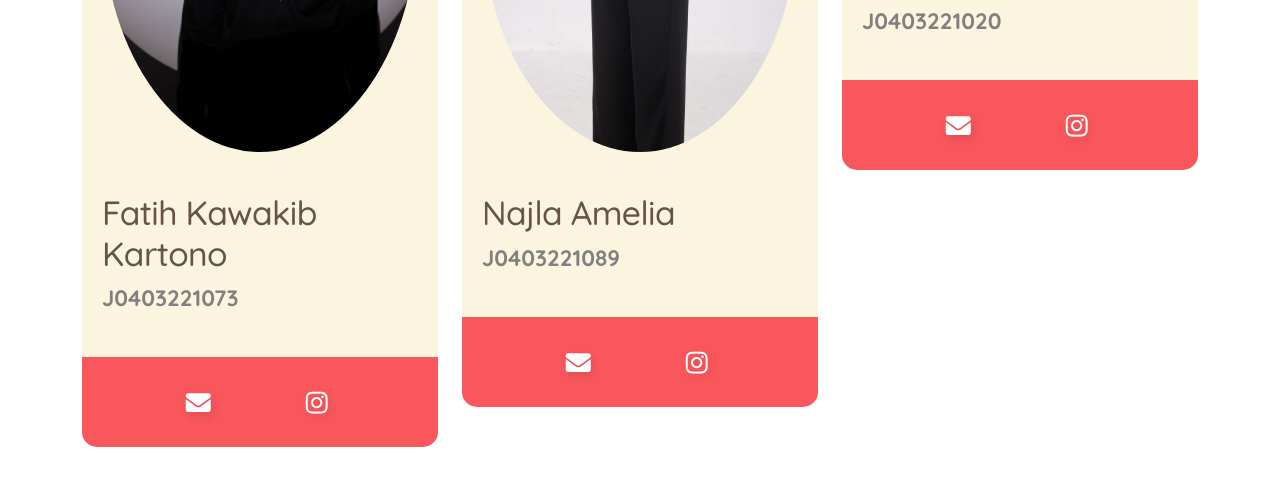
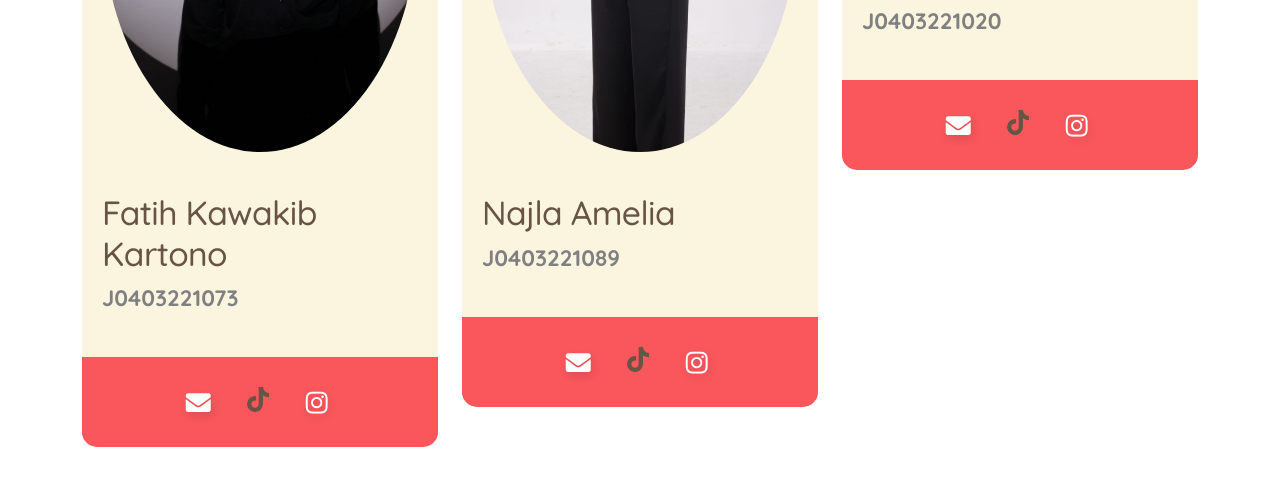
Before and after one commit to FatihKawakib04/BreedPaws-Flask, a Flask app: page /team.html in a window 1280 px wide. Shown: the part 883-1384 px from the top of the page. Run offline with Flask 3, Linux system fonts and the light colour scheme; some libraries are stand-ins or nearby versions.

Commit message:
perubahan plugin.css agar ikon tiktok muncul pada index dan team .html

```diff
--- a/static/css/plugins.css
+++ b/static/css/plugins.css
@@ -1002,6 +1002,7 @@ img.mfp-img {
     content: "\e07b";
 }
 
+.social .fab.fa-tiktok:before,
 .social-media .fab.fa-tiktok:before {
     content: "";
     display: inline-block;
```
